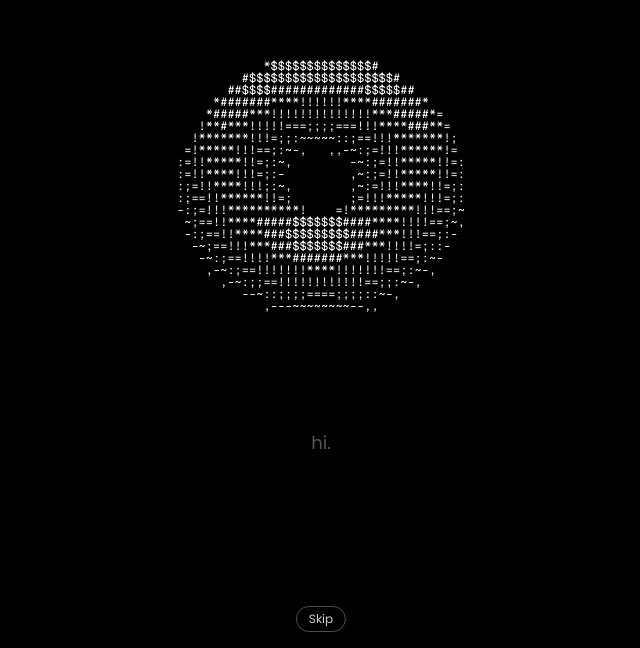
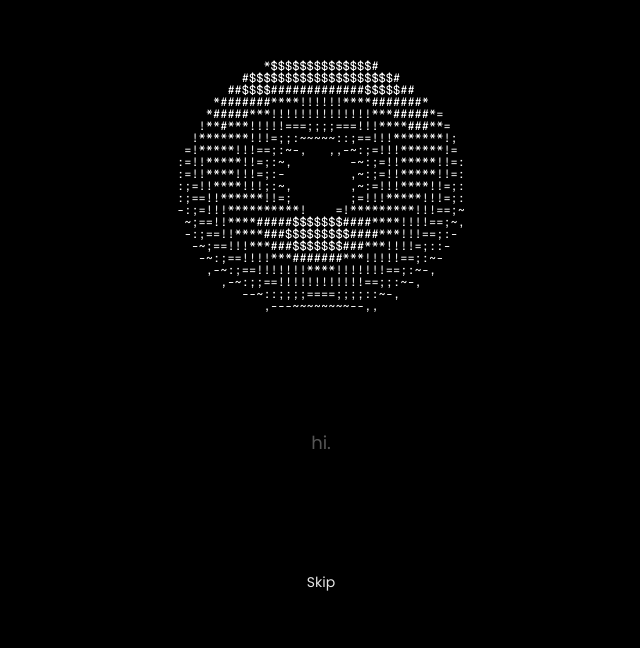
Before and after one commit to justin06lee/justin06lee.dev, a Next.js app: page / in a window 1280 px wide. Shown: the part 152-800 px from the top of the page, without its empty margins (319-959 px from the left). Built offline with nearby package versions, Linux system fonts and the light colour scheme; no server answers.

Commit message:
skip button ui fixed

```diff
--- a/src/app/page.tsx
+++ b/src/app/page.tsx
@@ -5,6 +5,7 @@ import * as motion from "motion/react-client";
 import Navbar from "@/components/Navbar";
 import HomePage from "@/components/HomePage";
 import AsciiSpinningDonut from "@/components/AsciiDonut";
+import { Button } from "@/components/ui/button"
 
 export default function Home() {
 	// null = unknown (prevents hydration flash), boolean once decided
@@ -118,13 +119,14 @@ function Intro({ onDone }: { onDone: () => void }) {
 			</div>
 
 			{/* Skip button (bottom center) */}
-			<button
+			<Button
+				variant="link"
 				onClick={onDone}
-				className="fixed bottom-4 left-1/2 -translate-x-1/2 text-xs px-3 py-1 rounded-full border border-white/30 text-white/80 hover:text-white hover:border-white/60 transition"
+				className="fixed bottom-12"
 				aria-label="Skip intro"
 			>
 				Skip
-			</button>
+			</Button>
 		</div>
 	);
 }
```
